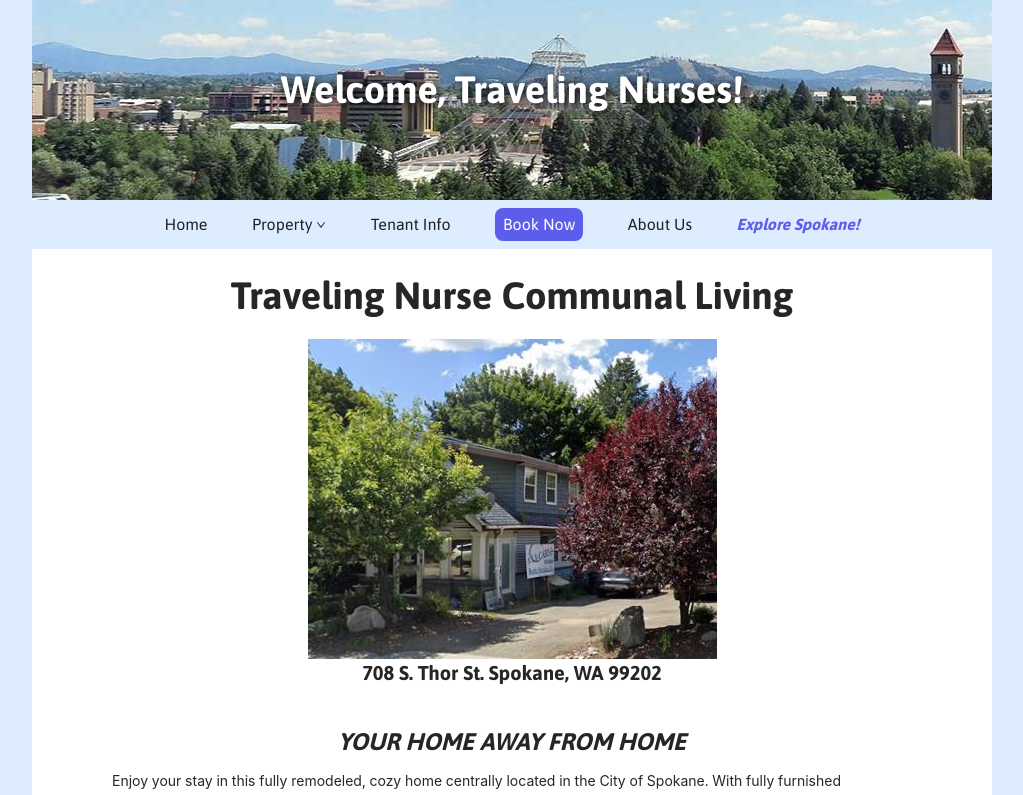
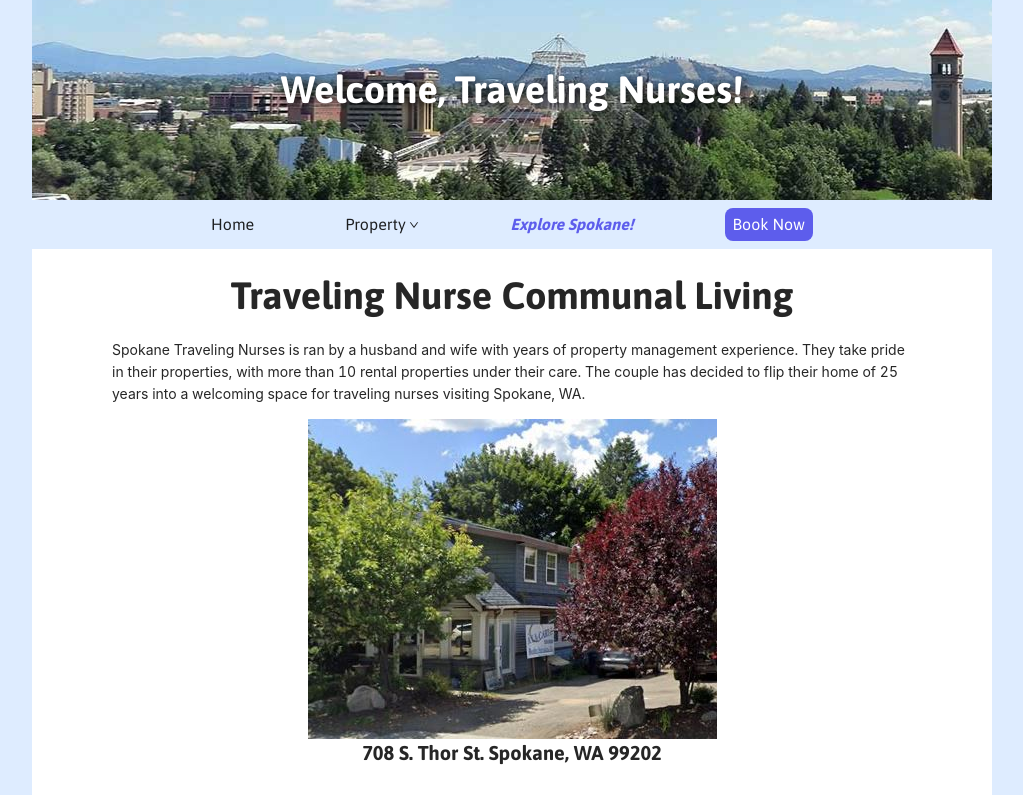
Before and after one commit to Koyamot/SpokaneTravelingNurses, a React (Create React App) app in the folder spokanetravelingnurses/: page / in a window 1280 px wide. Shown: the top 795 px of the page, without its empty margins (128-1151 px from the left). Built offline with nearby package versions, Linux system fonts and the light colour scheme.

Commit message:
Edit landing

```diff
--- a/spokanetravelingnurses/src/components/common/Header/VisitorHeader.jsx
+++ b/spokanetravelingnurses/src/components/common/Header/VisitorHeader.jsx
@@ -50,10 +50,8 @@ const VisitorHeader = () => {
                             Property <DownOutlined />
                         </Link>
                     </Dropdown>
-                    <Link className="navLink" to='/tenantinfo'>Tenant Info</Link>
+                    <Link className="navLink explore" to='/explore'>Explore Spokane!</Link>
                     <Link className="navLink book" to='/booking'>Book Now</Link>
-                    <Link className="navLink" to='/contact'>About Us</Link>
-                    <Link className="navLink explore" to='/explore'>Explore Spokane!</Link>
                 </nav>
             </header>
         </>
--- a/spokanetravelingnurses/src/components/pages/Landing/Landing.js
+++ b/spokanetravelingnurses/src/components/pages/Landing/Landing.js
@@ -17,14 +17,30 @@ const Landing = () => {
           }}
         >
           <Title level={1}>Traveling Nurse Communal Living</Title>
+          <Paragraph>
+            Spokane Traveling Nurses is ran by a husband and wife with years of
+            property management experience. They take pride in their properties,
+            with more than 10 rental properties under their care. The couple has
+            decided to flip their home of 25 years into a welcoming space for
+            traveling nurses visiting Spokane, WA.
+          </Paragraph>
           <Image src={img} preview={false} />
           <Title level={4}>708 S. Thor St. Spokane, WA 99202</Title>
-          <Title level={3} style={{ fontStyle: "italic" }}><i>YOUR HOME AWAY FROM HOME</i></Title>
+          <Title level={3} style={{ fontStyle: "italic" }}>
+            <i>YOUR HOME AWAY FROM HOME</i>
+          </Title>
           <Paragraph>
-            Enjoy your stay in this fully remodeled, cozy home centrally located in the City of Spokane. With fully furnished bedrooms, an at-home gym, a complete kitchen, and shared living and dining rooms, Spokane Traveling Nurses set the standard for communal living. Your stay also includes on-site laundry, a koi pond and patio, dog run, and plenty of off-street parking.
+            Enjoy your stay in this fully remodeled, cozy home centrally located
+            in the City of Spokane. With fully furnished bedrooms, an at-home
+            gym, a complete kitchen, and shared living and dining rooms, Spokane
+            Traveling Nurses set the standard for communal living. Your stay
+            also includes on-site laundry, a koi pond and patio, dog run, and
+            plenty of off-street parking.
           </Paragraph>
           <Paragraph>
-            In each room we provide a TV with DishTV, a refridgerator and freezer, a vanity, a mirror with shelving, a dresser, a queen-sized bed with fresh bedding, and a bluetooth headset.
+            In each room we provide a TV with DishTV, a refridgerator and
+            freezer, a vanity, a mirror with shelving, a dresser, a queen-sized
+            bed with fresh bedding, and a bluetooth headset.
           </Paragraph>
         </section>
       </div>
```
